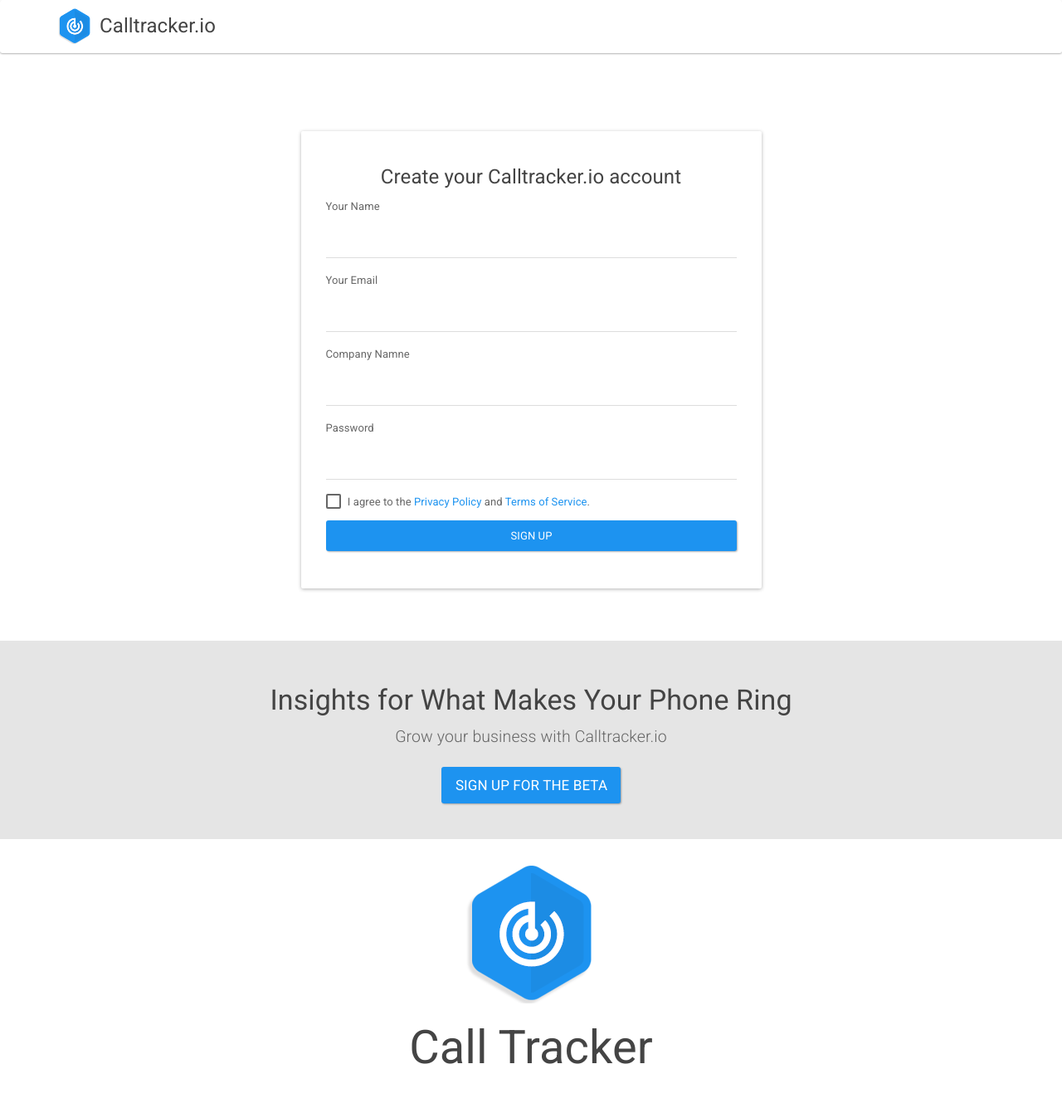
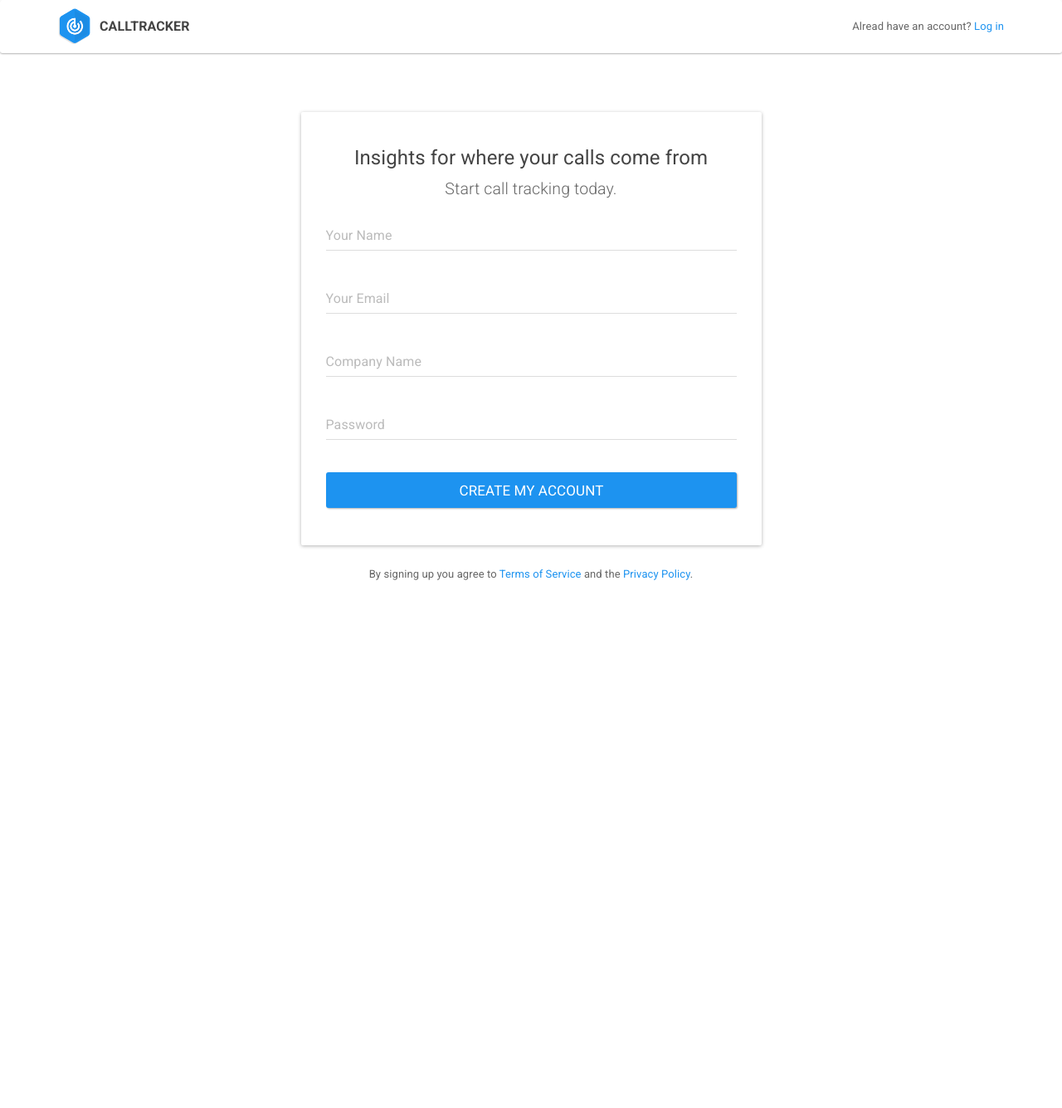
Before and after one commit to sumonst21/calltrackerio-site, a Jekyll site: the page built from sign-up.html, in a window 1280 px wide. Shown: the whole page at 83% size. Built offline with Jekyll 4.4.1, drawn with Linux system fonts in a browser that asks for light colours; nearby versions of some CDN libraries; after the commit the page ends 900 px from its top, so only the background shows below that.

```diff
--- a/_config.yml
+++ b/_config.yml
@@ -3,7 +3,7 @@
 
 url:   'http://calltracker.io'
 title: 'calltracker.io'
-name: 'Calltracker.io'
+name: 'Calltracker'
 
 ########
 # more settings
--- a/_includes/footer.html
+++ b/_includes/footer.html
@@ -1,23 +1,3 @@
 <footer class="footer">
-	<section class="bg-light-grey">
-		<div class="container">
-			<div class="row m-t-30 m-b-30">
-				<div class="col-md-12 text-center">
-					<h3>Insights for What Makes Your Phone Ring</h3>
-					<p class="lead">Grow your business with {{ site.name }}</p>
-					<p><a class="btn btn-lg btn-primary" href="beta-signup.html">Sign Up for the Beta</a></p>
-				</div>
-			</div>
-		</div>
-	</section>
-	<section class="">
-		<div class="container">
-			<div class="row m-t-30 m-b-30">
-				<div class="col-md-12 text-center">
-					<img class="text-center" src="images/calltrackerio-logo-vertical_03.png">
-					<h1 class="">Call Tracker</h1>
-				</div>
-			</div>
-		</div>
-	</section>
+<!--Nothing Here Yet -->
 </footer>
--- /dev/null
+++ b/_includes/header-sign-up.html
@@ -0,0 +1,13 @@
+<nav class="navbar">
+  <div class="container">
+    <div class="navbar-header">
+      <a class="navbar-brand" href="/">
+        <img class="img-responsive pull-left" src="images/calltrackerio-logo-vertical_03.png">
+        <span class="p-t-10">{{ site.name }}</span>
+      </a>
+    </div>
+    <div class="pull-right m-t-20 visible-sm visbile-md visible-lg">
+      	Alread have an account? <a href="sign-in.html">Log in</a>
+      </div>
+  </div>
+</nav>
--- a/css/style.scss
+++ b/css/style.scss
@@ -25,6 +25,10 @@
 }
 
 // Navbar Styles
+.navbar {
+	margin-bottom: 0px;
+}
+
 .navbar-nav > li.active > a {
 	background: none repeat scroll 0 0 rgba(0,0,0,0);
   	box-shadow: 0 -3px 0 0 $brand-primary inset;
@@ -63,4 +67,12 @@
 .navbar-brand > span {
 	display: block;
   	width: 210px;
+  	text-transform: uppercase;
+  	font-size: 16px;
+  	font-weight: 700;
 }
+
+.img-profile-avatar {
+	margin-top: -5px;
+}
+// Form Styles
--- a/sign-up.html
+++ b/sign-up.html
@@ -1,8 +1,8 @@
 ---
 layout: base
-title:  'Call Tracking, Phone Call Analytics by Call Tracker '
+title:  'Sign Up'
 ---
-{% include header-no-nav.html %}
+{% include header-sign-up.html %}
 <div class="content">
 <section>
 	<div class="container">
@@ -19,41 +19,37 @@
 			<div class="col-md-6 col-md-offset-3">
 				<div class="panel">
 					<div class="panel-body p-30">
-					<h4 class="text-center">Create your {{ site.name }} account</h4>
+					<h4 class="text-center">Insights for where your calls come from</h4>
+					<p class="lead text-center">Start call tracking today.</p>
 					<form action="http://calltracker.createsend.com/t/i/s/jtitij/" method="post" id="subForm" class="form">
 					    <div class="form-group">
-					        <label for="fieldName">Your Name</label><br />
-					        <input class="form-control input-lg" id="fieldName" name="cm-name" type="text" />
+					        <input class="form-control" id="fieldName" name="cm-name" type="text" placeholder="Your Name" />
+					        <label for="fieldName"></label>
 					    </div>
 					    <div class="form-group">
-					        <label for="fieldEmail">Your Email</label><br />
-					        <input class="form-control input-lg" id="fieldEmail" name="cm-jtitij-jtitij" type="email" required />
+					        <input class="form-control" id="fieldEmail" name="cm-jtitij-jtitij" type="email" placeholder="Your Email" required />
+					        <label for="fieldEmail"></label>
 					    </div>
 					    <div class="form-group">
-					        <label for="fieldEmail">Company Namne</label><br />
-					        <input class="form-control input-lg" id="fieldEmail" name="cm-jtitij-jtitij" type="email" required />
+					        <input class="form-control" id="fieldEmail" name="cm-jtitij-jtitij" type="email" placeholder="Company Name" required />
+					        <label for="fieldEmail"></label>
 					    </div>
 					    <div class="form-group">
-					        <label for="fieldEmail">Password</label><br />
-					        <input class="form-control input-lg" id="password" name="cm-jtitij-jtitij" type="password" required />
+					        <input class="form-control" id="password" name="cm-jtitij-jtitij" type="password" placeholder="Password" required />
+					        <label for="fieldEmail"></label>
 					    </div>
-					    <div class="checkbox">
-					    <label>
-					      <input type="checkbox"> I agree to the <a href="#">Privacy Policy</a> and <a href="#">Terms of Service</a>.
-					    </label>
-					  	</div>
 					    <div class="form-group">
-					        <button type="submit" class="btn btn-primary btn-block">Sign Up</button>
+					        <button type="submit" class="btn btn-primary btn-block btn-lg">Create My Account</button>
 					    </div>
 					</form>
 					</div>
 				</div>
+				<p class="text-center">By signing up you agree to <a href="#">Terms of Service</a> and the <a href="#">Privacy Policy</a>.</p>
 			</div>
 		</div>
 	</div>
 </section>
 </div>
-{% include footer.html %}
 {% include javascript.html %}
 </body>
 </html>
```
Also changed, not shown: _includes/header-end-user.html (added, +33 -0 lines), dashboard.html (added, +23 -0 lines), sign-in.html (+5 -5 lines), images/app/128.jpg (added).
